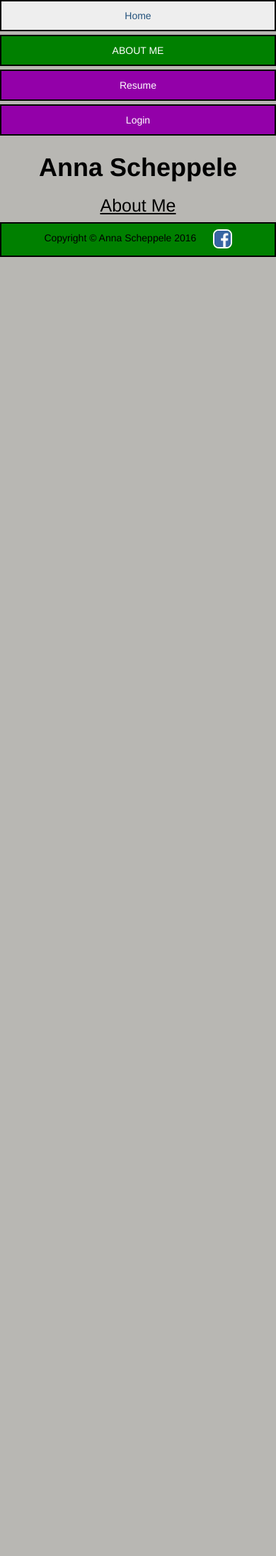
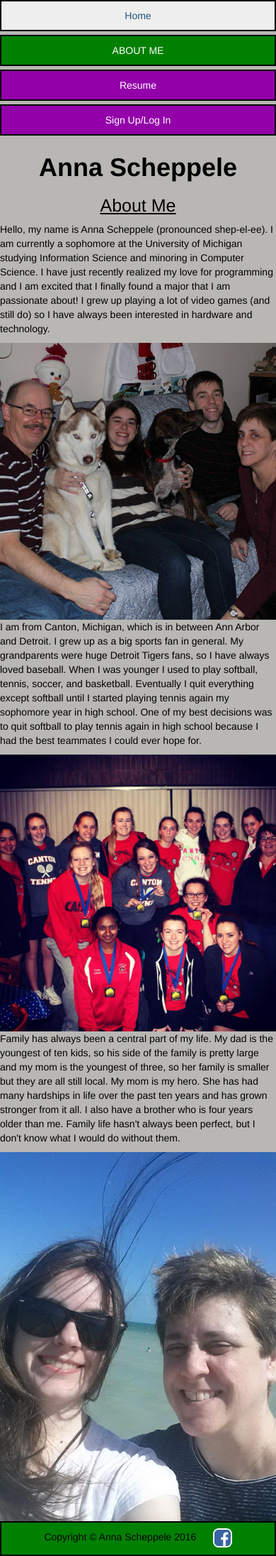
Before and after one commit to aeschep/Portfolio, a Python web app: template templates/aboutme.html in a window 390 px wide; the page is wider, and only the part inside the window is pictured. Shown: that part at 71% size. Before the commit the page ends 362 px from the top of that part, so only its background shows below. Run offline with Jinja, Linux system fonts and the light colour scheme; the template is opened without the code that fills it, so the values that code supplies are empty; some libraries are stand-ins or nearby versions.

Commit message:
Finished sign up/log in (I think)

```diff
--- a/templates/aboutme.html
+++ b/templates/aboutme.html
@@ -5,5 +5,30 @@
 {% endblock %}
 
 {% block content %}
+	<div class = "aboutme">
+		<div class="row">
+			<p class = "col-xs-12 col-md-4">
+				Hello, my name is Anna Scheppele (pronounced shep-el-ee). I am currently a sophomore at the University of Michigan studying Information Science and minoring in Computer Science. I have just recently realized my love for programming and I am excited that I finally found a major that I am passionate about! I grew up playing a lot of video games (and still do) so I have always been interested in hardware and technology.
+			</p>
+			<img src="static/familydogs.jpg" alt="my family and dogs" class = "col-xs-12 col-md-8">
+		</div>
+	</div>
 
+	<div class = "aboutme">
+		<div class="row">
+			<p class = "col-xs-12 col-md-4">
+				I am from Canton, Michigan, which is in between Ann Arbor and Detroit. I grew up as a big sports fan in general. My grandparents were huge Detroit Tigers fans, so I have always loved baseball. When I was younger I used to play softball, tennis, soccer, and basketball. Eventually I quit everything except softball until I started playing tennis again my sophomore year in high school. One of my best decisions was to quit softball to play tennis again in high school because I had the best teammates I could ever hope for.
+			</p>
+			<img src="static/tennis.jpg" alt="my tennis team" class = "col-xs-12 col-md-8">
+		</div>
+	</div>
+
+	<div class="aboutme">
+		<div class="row">
+			<p class = "col-xs-12 col-md-4">
+				 Family has always been a central part of my life. My dad is the youngest of ten kids, so his side of the family is pretty large and my mom is the youngest of three, so her family is smaller but they are all still local. My mom is my hero. She has had many hardships in life over the past ten years and has grown stronger from it all. I also have a brother who is four years older than me. Family life hasn't always been perfect, but I don't know what I would do without them.
+			</p>
+			<img src="static/mom.jpg" alt="my mom and I" class = "col-xs-12 col-md-8">
+		</div>
+	</div>
 {% endblock %}
--- a/templates/base.html
+++ b/templates/base.html
@@ -30,7 +30,7 @@
 				<li><a id = "index" href = "index.html"> Home </a></li>
 				<li><a id = "aboutme" href = "aboutme.html"> About Me </a></li>
 				<li><a id = "work" href = "work.html"> Resume </a></li>
-				<li><a id = "form" href = "form.html">Login</a></li>
+				<li><a id = "form" href = "form.html">Sign Up/Log In</a></li>
 			</ul>
 		</nav>
 
--- a/templates/login.html
+++ b/templates/login.html
@@ -5,8 +5,8 @@
 {% endblock %}
 
 {% block content %}
-
-	<form method="post" action="/loggedin.html">
+	<p class="formpara">{{fail}}</p>
+	<form method="post" action="/login.html">
 		<label>Email: <input type = "email" name = "email1" id = "e1"></label> <br/>
 		<label>Password: <input type = "password" name = "pw1" id = "pw1"></label> <br/>
 		<input type = "submit" value = "Login" id = "signup">
```
Also changed, not shown: main.py (+22 -7 lines), 1 other file.
